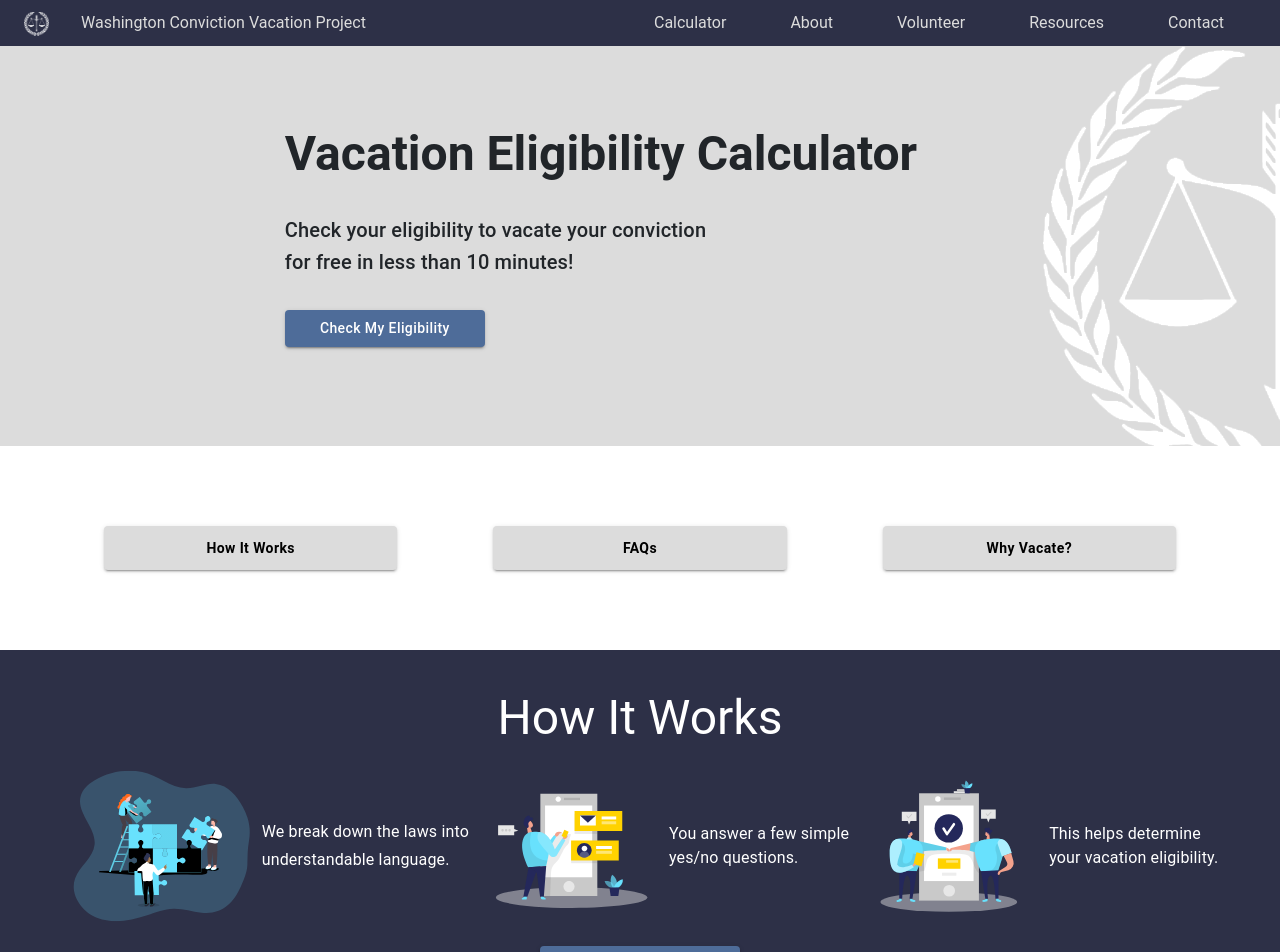
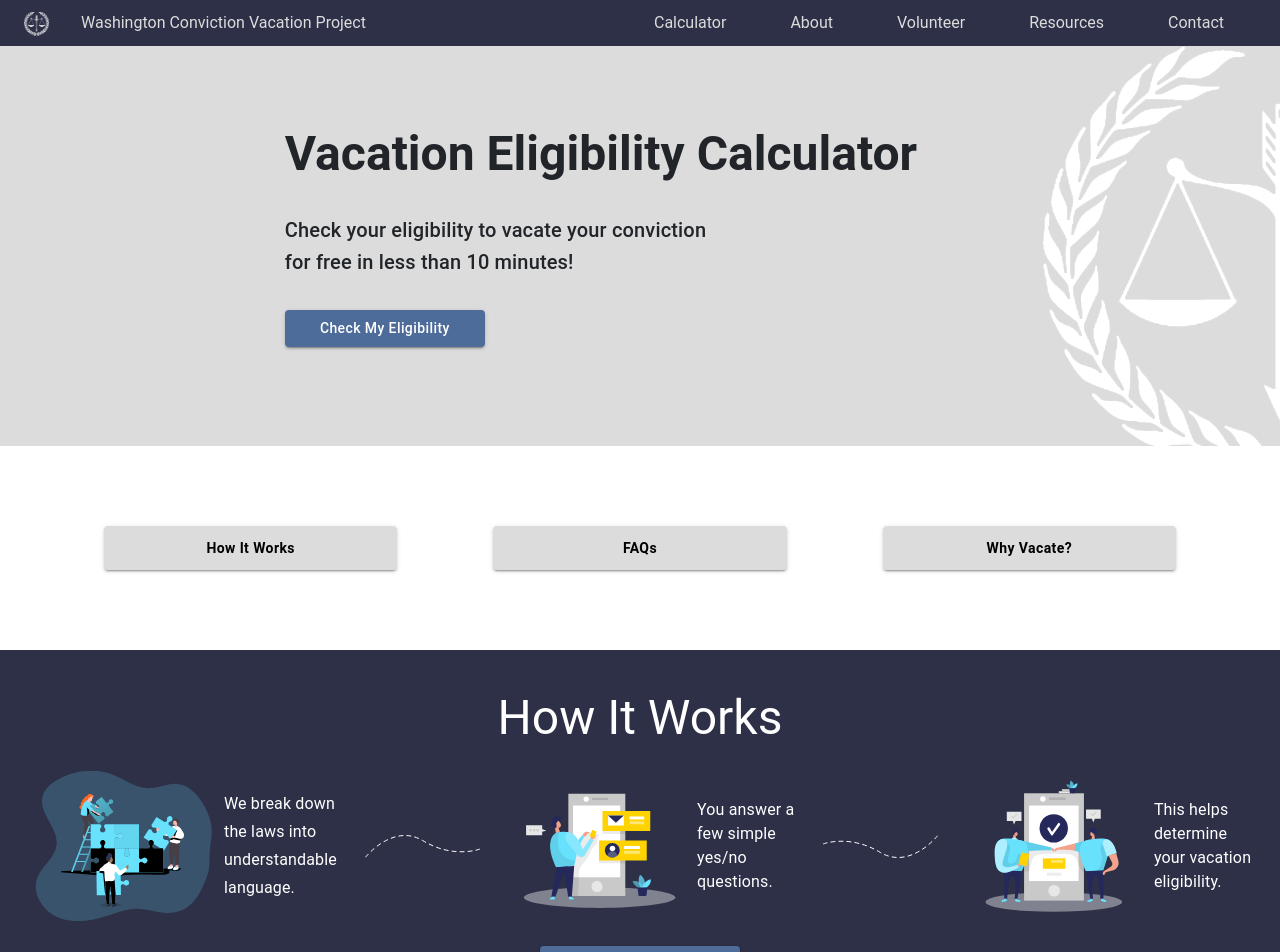
Before and after one commit to openseattle/clearviction-v1, a React (Create React App) app: page / in a window 1280 px wide. Shown: the top 952 px of the page. Built offline with nearby package versions, Linux system fonts and the light colour scheme.

Commit message:
added dashed line vectors

```diff
--- a/src/CSS/HomePage.css
+++ b/src/CSS/HomePage.css
@@ -26,5 +26,10 @@
 }
 
 #vector3 {
-    transform: rotate(12deg);
+    padding: 1em;
+    transform: rotate(180deg);
 }
+
+#vector2 {
+    padding: 1em;
+}
--- a/src/Pages/HomePage.jsx
+++ b/src/Pages/HomePage.jsx
@@ -84,12 +84,13 @@ const HomePage = () => {
             <Typography variant="subtitle1" sx={{ textAlign: 'left' }}>
               We break down the laws into <br /> understandable language.
             </Typography>
-            {/* <img src={vector3} id="vector3" /> */}
+            <img src={vector3} id="vector3" />
 
             <img className="icons" src={phone} alt={"Mobile Phone Icon"}/>
             <Typography variant="body1" sx={{ textAlign: 'left' }}>
               You answer a few simple <br /> yes/no questions.
             </Typography>
+            <img src={vector3} id="vector2"/>
 
             <img className="icons" src={employment} alt={"Employment Icon"}/>
             <Typography variant="body1" sx={{ textAlign: 'left' }}>
```
